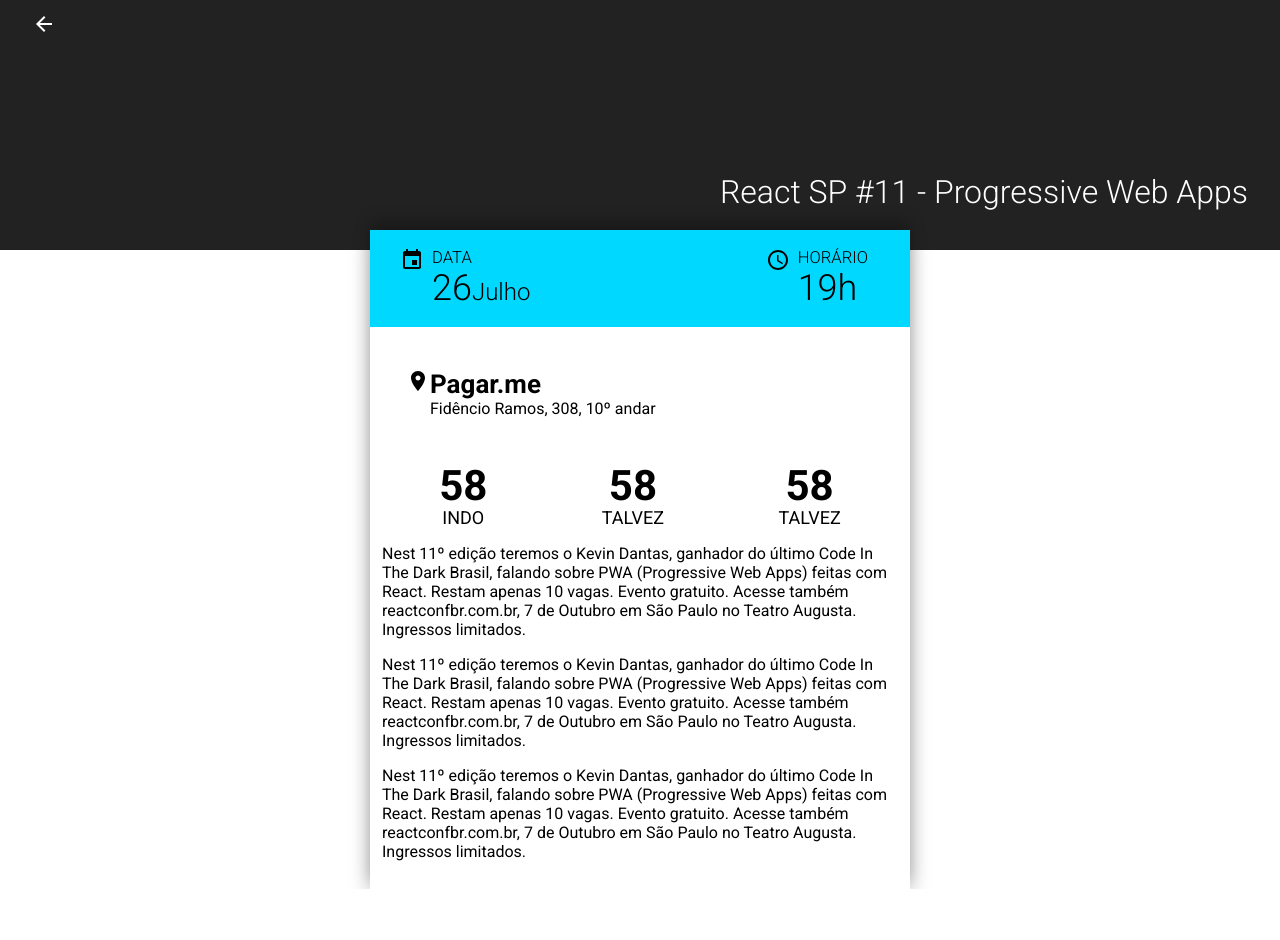
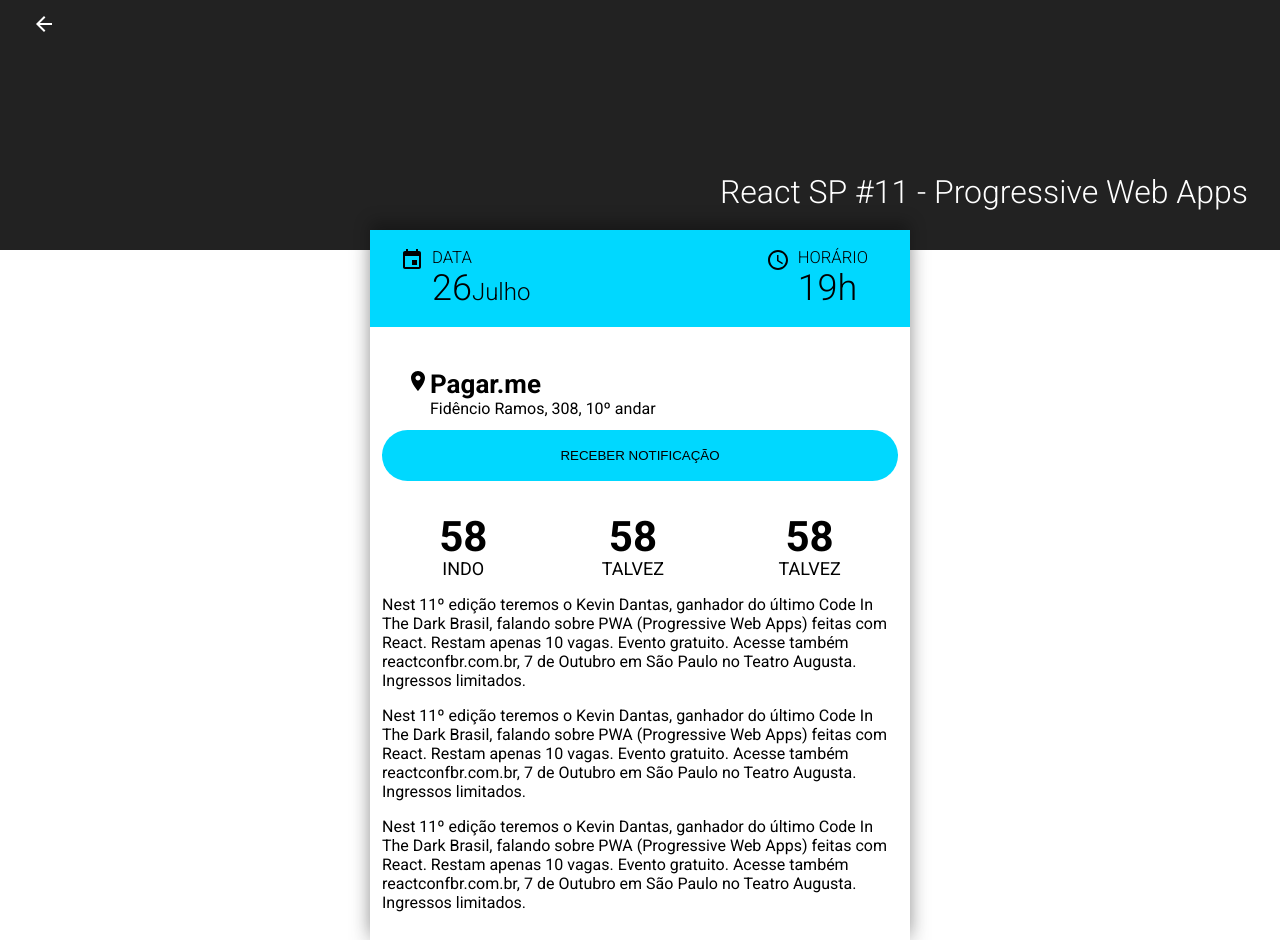
Before and after one commit to kevindantas/react-pwa, a React app: page /talk/1 in a window 1280 px wide. Before the commit the page ends 889 px from the top, so only its background shows below. Built offline with nearby package versions, Linux system fonts and the light colour scheme.

Commit message:
Create NotificationButton

```diff
--- /dev/null
+++ b/src/components/NotificationButton/index.js
@@ -0,0 +1,20 @@
+import React from 'react';
+import './style.css';
+
+const handleOnClick = () => {
+    Notification.requestPermission()
+        .then((permission) => {
+            if (permission === 'granted') {
+                new Notification('Tô vivão!');
+            } else {
+                console.log('Não tô vivão :(');
+                new Notification('Não tô vivão :(');
+            }
+        })
+}
+
+const NotificationButton = ({ label }) => (
+    <button className="NotificationButton" onClick={handleOnClick}>{ label }</button>
+);
+
+export default NotificationButton;
--- /dev/null
+++ b/src/components/NotificationButton/style.css
@@ -0,0 +1,10 @@
+.NotificationButton {
+    width: 100%;
+    border: none;
+    background: #00D8FF;
+    padding: 18px 32px;
+    border-radius: 1000px;
+    text-transform: uppercase;
+    font-weight: 400;
+    margin: auto;
+}
--- a/src/components/TalkDetails/index.js
+++ b/src/components/TalkDetails/index.js
@@ -1,5 +1,6 @@
 import React, { Component } from 'react';
 import { Link } from 'react-router-dom';
+import NotificationButton from '../NotificationButton';
 import { BackIcon, DateIcon, TimeIcon, LocationIcon } from '../../icons';
 import './style.css';
 
@@ -48,6 +49,8 @@ export default class TalkDetails extends Component {
             </div>
           </div>
 
+          <NotificationButton label="Receber notificação" />
+
           <div className="numbers">
             <div className="going">
               <h2 className="num">58</h2>
```
